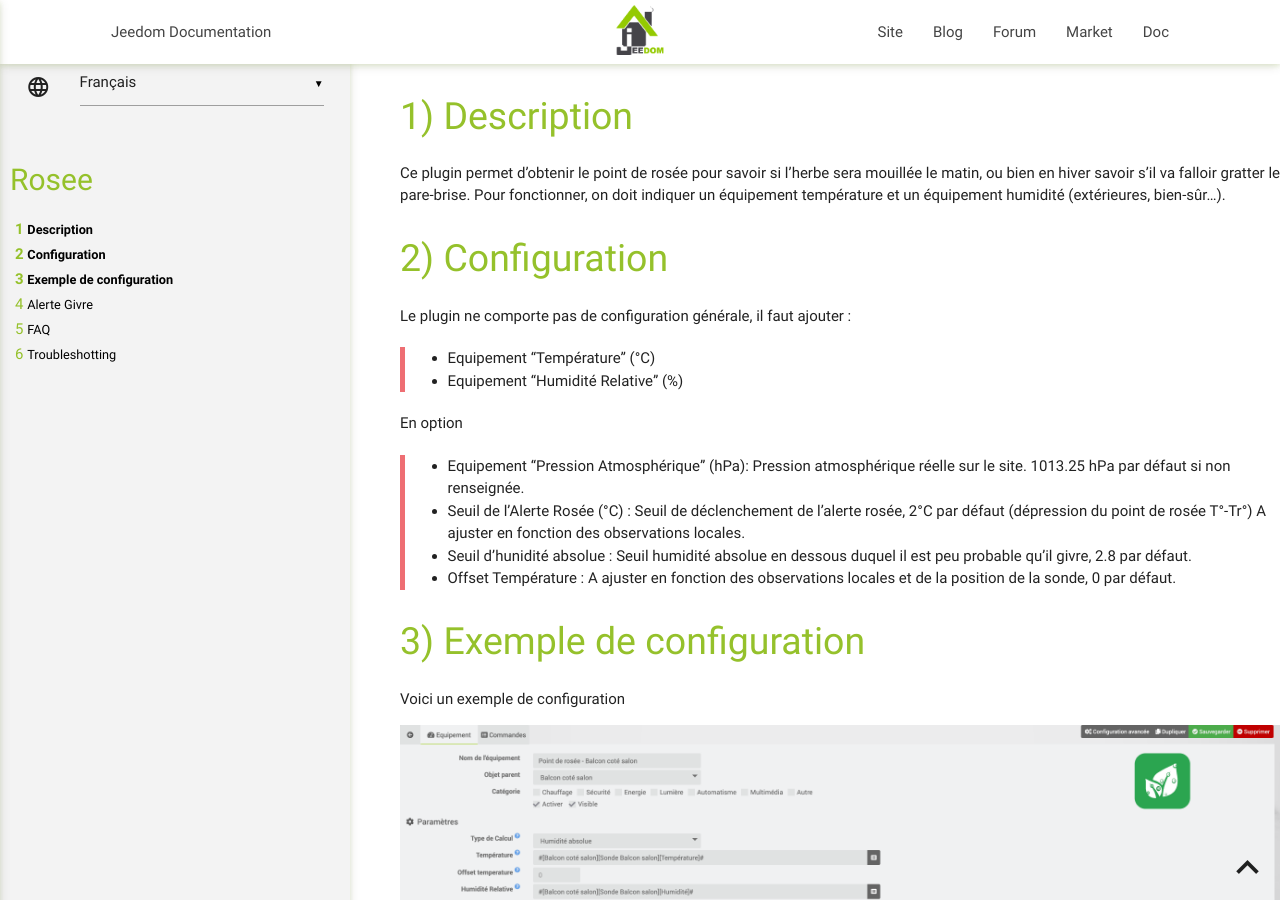
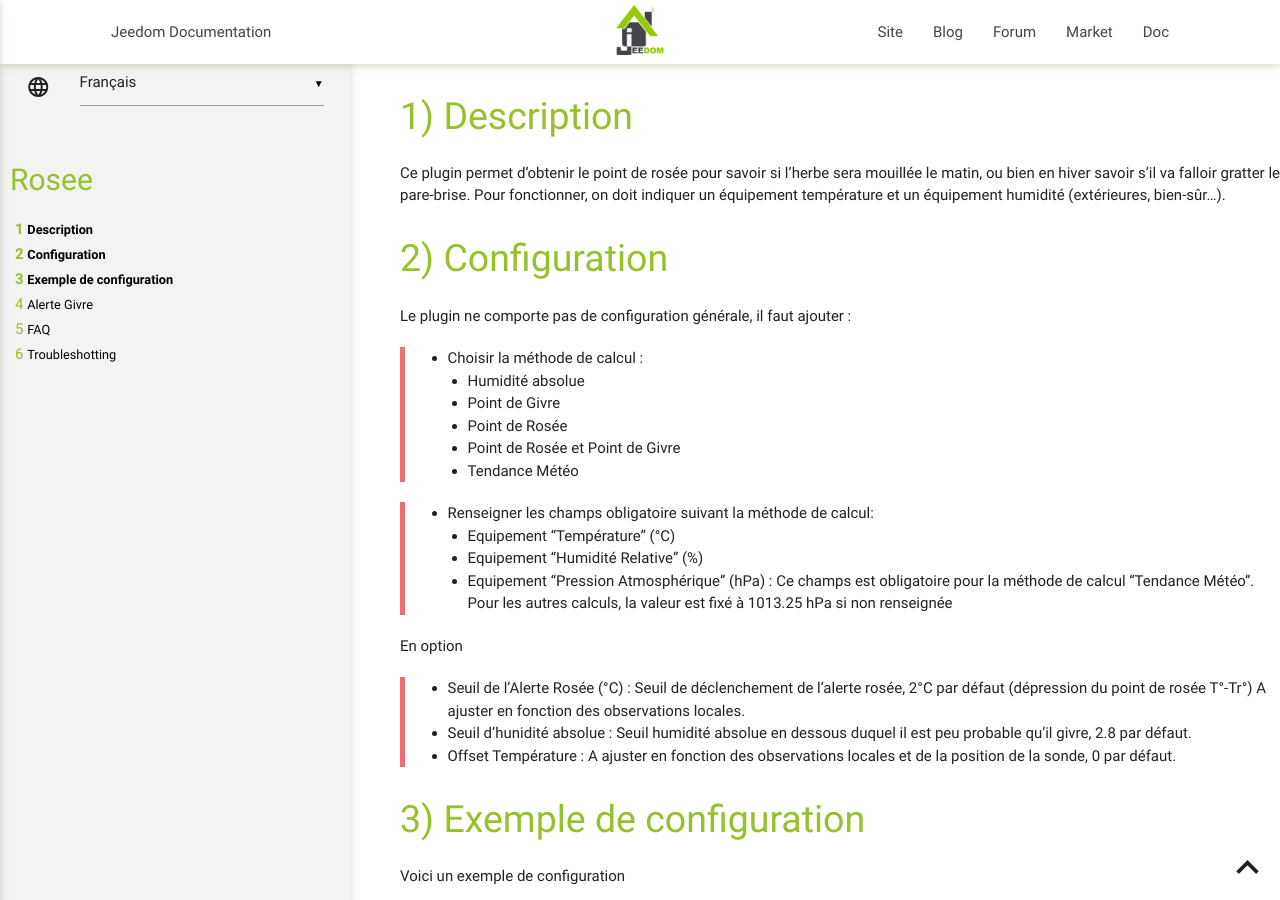
Before and after one commit to JEALG/plugin-rosee, a Jekyll site: the page built from docs/fr_FR/index.md, in a window 1280 px wide and 900 px high. Built offline with Jekyll 4.4.1, drawn with Linux system fonts in a browser that asks for light colours; our own code applies the rules of GitHub Pages for plain Markdown files.

Commit message:
Update lien docs

```diff
--- a/docs/fr_FR/index.md
+++ b/docs/fr_FR/index.md
@@ -7,11 +7,19 @@ Pour fonctionner, on doit indiquer un équipement température et un équipement
 
 Le plugin ne comporte pas de configuration générale, il faut ajouter :
 
-> - Equipement "Température" (°C)
-> - Equipement "Humidité Relative" (%)
+>- Choisir la méthode de calcul :
+    - Humidité absolue
+    - Point de Givre
+    - Point de Rosée
+    - Point de Rosée et Point de Givre
+    - Tendance Météo
+
+>- Renseigner les champs obligatoire suivant la méthode de calcul:
+    - Equipement "Température" (°C)
+    - Equipement "Humidité Relative" (%)
+    - Equipement "Pression Atmosphérique" (hPa) : Ce champs est obligatoire pour la méthode de calcul "Tendance Météo". Pour les autres calculs, la valeur est fixé à 1013.25 hPa si non renseignée
 
 En option
-> - Equipement "Pression Atmosphérique" (hPa): Pression atmosphérique réelle sur le site. 1013.25 hPa par défaut si non renseignée.
 > - Seuil de l'Alerte Rosée (°C) : Seuil de déclenchement de l'alerte rosée, 2°C par défaut (dépression du point de rosée T°-Tr°) A ajuster en fonction des observations locales.
 > - Seuil d'hunidité absolue : Seuil humidité absolue en dessous duquel il est peu probable qu'il givre, 2.8 par défaut.
 > - Offset Température : A ajuster en fonction des observations locales et de la position de la sonde, 0 par défaut.
--- a/plugin_info/info.json
+++ b/plugin_info/info.json
@@ -11,7 +11,7 @@
     "hasOwnDeamon": false,
     "maxDependancyInstallTime": 0,
     "language": ["de_DE", "en_US", "es_ES", "fr_FR", "id_ID", "it_IT", "ru_RU", "sp_SP"],
-    "changelog": "https://jealg.github.io/Plugin-rosee/#language#/changelog",
-    "documentation": "https://jealg.github.io/Plugin-rosee/#language#/",
-    "compatibility": ["miniplus", "smart", "rpi", "docker", "diy", "v4","mobile"]
+    "changelog": "https://jealg.github.io/plugin-rosee/#language#/changelog",
+    "documentation": "https://jealg.github.io/plugin-rosee/#language#/",
+    "compatibility": ["miniplus", "smart", "rpi", "docker", "diy", "v4", "mobile"]
 }
```
Also changed, not shown: README.md.
